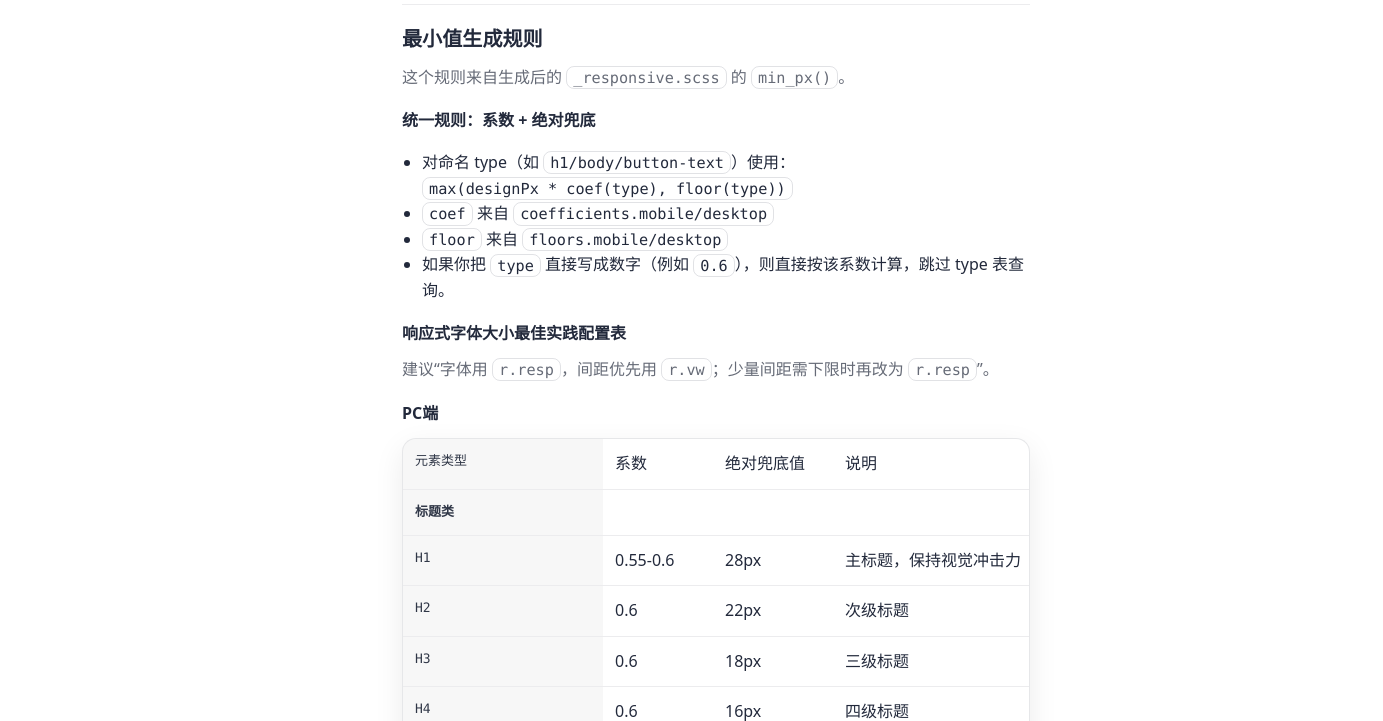
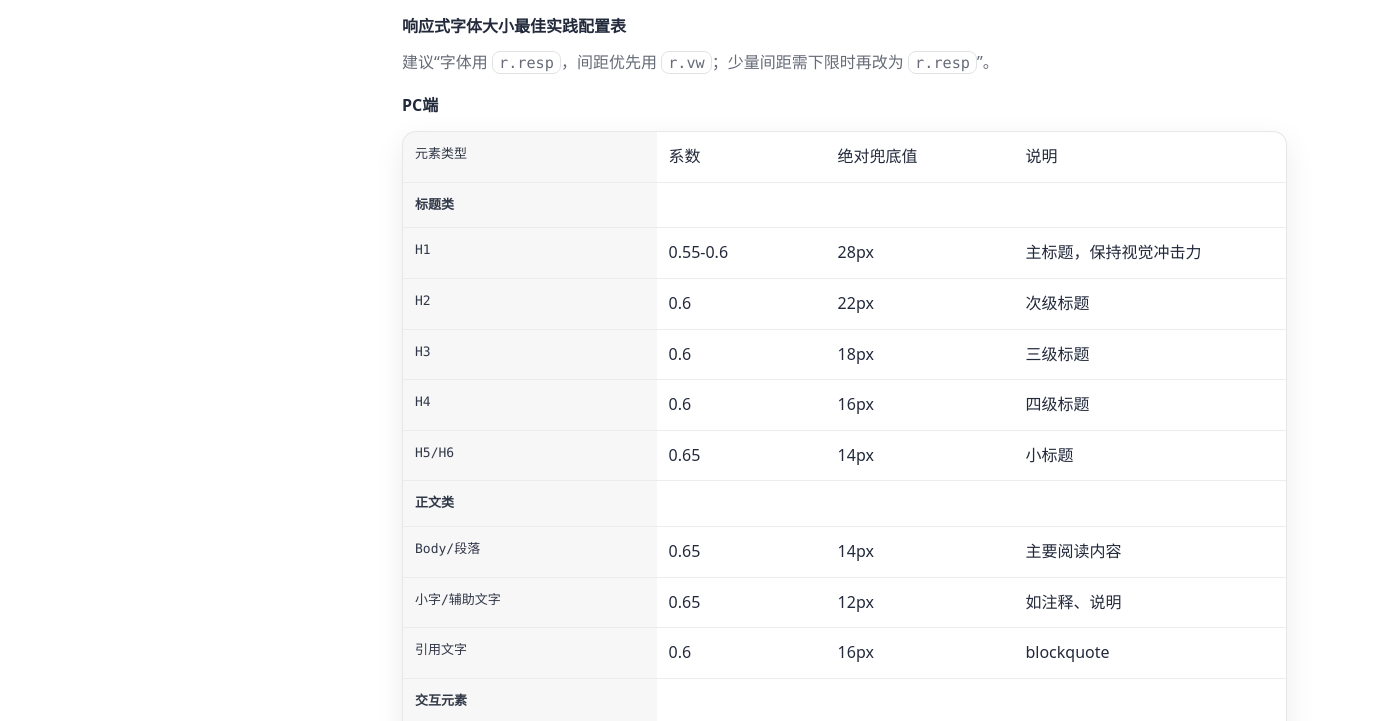
Before and after one commit to skylercong-cloud/shopify-scss-autofill, a website built with Vite: page website/docs/index.html in a window 1280 px wide. Shown: the part 3200-3921 px from the top of the page, 1383 px wide, since content can reach past the window. Built offline with nearby package versions, Linux system fonts and the light colour scheme.

Commit message:
fix(website): rebalance docs table columns and remove content max-width

```diff
--- a/website/src/style.css
+++ b/website/src/style.css
@@ -477,7 +477,7 @@ p { margin: 8px 0 0; }
 }
 
 .docs__content {
-  max-width: 820px;
+  width: 100%;
   padding: 0 96px;
 }
 
@@ -558,6 +558,10 @@ p { margin: 8px 0 0; }
 }
 
 .table.table--four .row {
-  grid-template-columns: 200px 110px 120px minmax(260px, 1fr);
-  min-width: 760px;
+  grid-template-columns:
+    minmax(220px, 1.35fr)
+    minmax(120px, 0.9fr)
+    minmax(130px, 1fr)
+    minmax(220px, 1.45fr);
+  min-width: 860px;
 }
```
